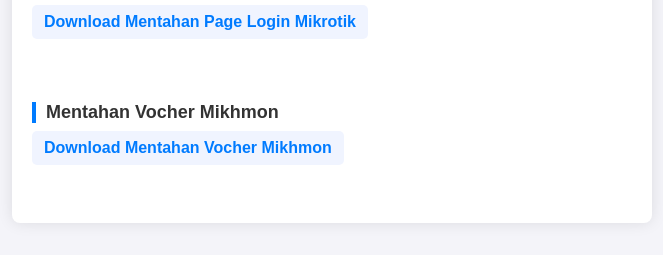
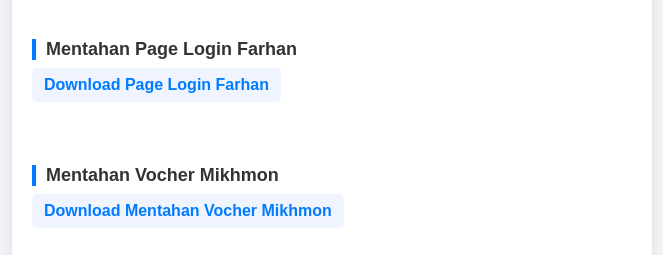
Before and after one commit to setaaryb/login-page-mikrotik, a plain HTML site: page index.html in a window 1280 px wide. Shown: the part 361-616 px from the top of the page, without its empty margins (308-971 px from the left). Drawn offline with Linux system fonts and the light colour scheme.

Commit message:
Update index.html

```diff
--- a/index.html
+++ b/index.html
@@ -79,6 +79,11 @@
         </div>
 
         <div class="section">
+            <h2>Mentahan Page Login Farhan</h2>
+            <p><a href="V2.zip" download>Download Page Login Farhan</a></p>
+        </div>
+
+        <div class="section">
             <h2>Mentahan Vocher Mikhmon</h2>
             <p><a href="vocher.php" download>Download Mentahan Vocher Mikhmon</a></p>
         </div>
```
